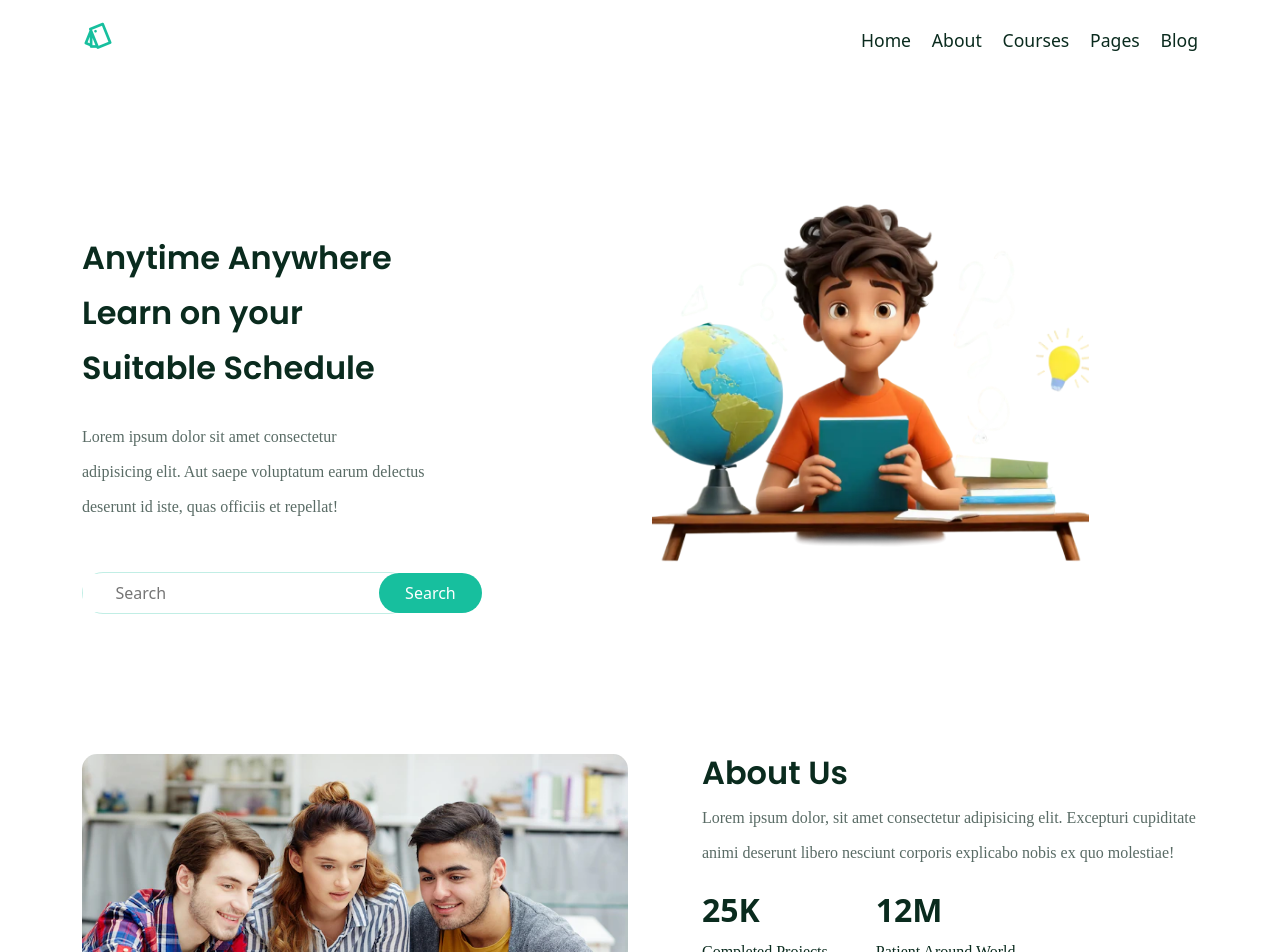
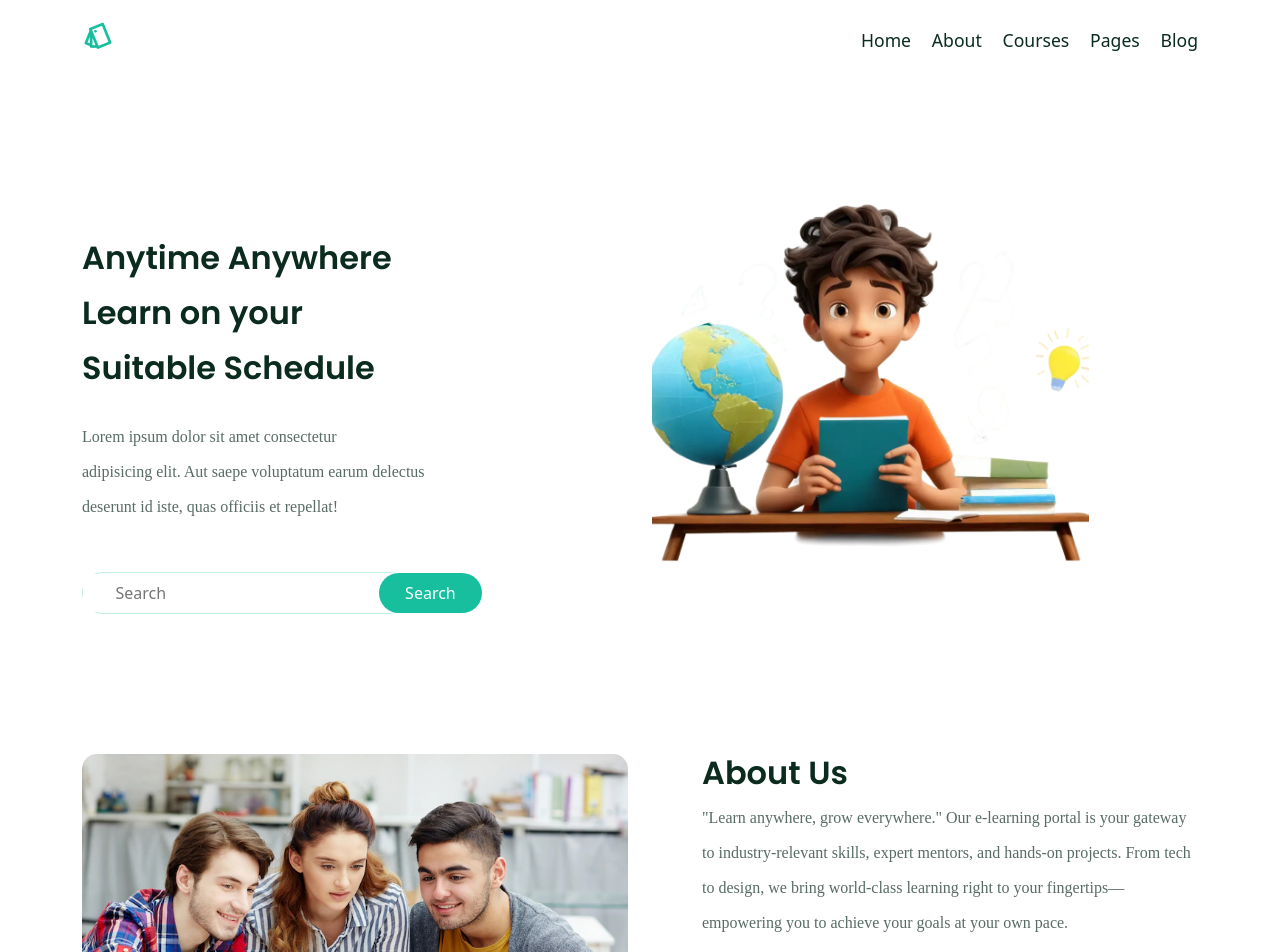
Before and after one commit to MGCSE-git/ELearnApp, a React (Create React App) app in the folder client/: page / in a window 1280 px wide. Shown: the top 952 px of the page. Built offline with nearby package versions, Linux system fonts and the light colour scheme; a web font is replaced by a local one.

Commit message:
Changes committed

```diff
--- a/client/src/components/About-us/AboutUs.jsx
+++ b/client/src/components/About-us/AboutUs.jsx
@@ -20,9 +20,8 @@ const AboutUs = () => {
             <div className="about__content">
               <h2>About Us</h2>
               <p>
-                Lorem ipsum dolor, sit amet consectetur adipisicing elit.
-                Excepturi cupiditate animi deserunt libero nesciunt corporis
-                explicabo nobis ex quo molestiae!
+                "Learn anywhere, grow everywhere."
+Our e-learning portal is your gateway to industry-relevant skills, expert mentors, and hands-on projects. From tech to design, we bring world-class learning right to your fingertips—empowering you to achieve your goals at your own pace.
               </p>
 
               <div className="about__counter">
--- a/client/src/components/Courses-section/Courses.jsx
+++ b/client/src/components/Courses-section/Courses.jsx
@@ -42,7 +42,7 @@ const Courses = () => {
         <Row>
           <Col lg="12" className="mb-5">
             <div className="course__top d-flex justify-content-between align-items-center">
-              <div className="course__top__left w-50">
+              <div className="course__top__left w-75">
                 <h2>Our Popular Courses</h2>
                 <p>
                   Unlock your creative potential and turn your ideas into stunning visuals!
```
